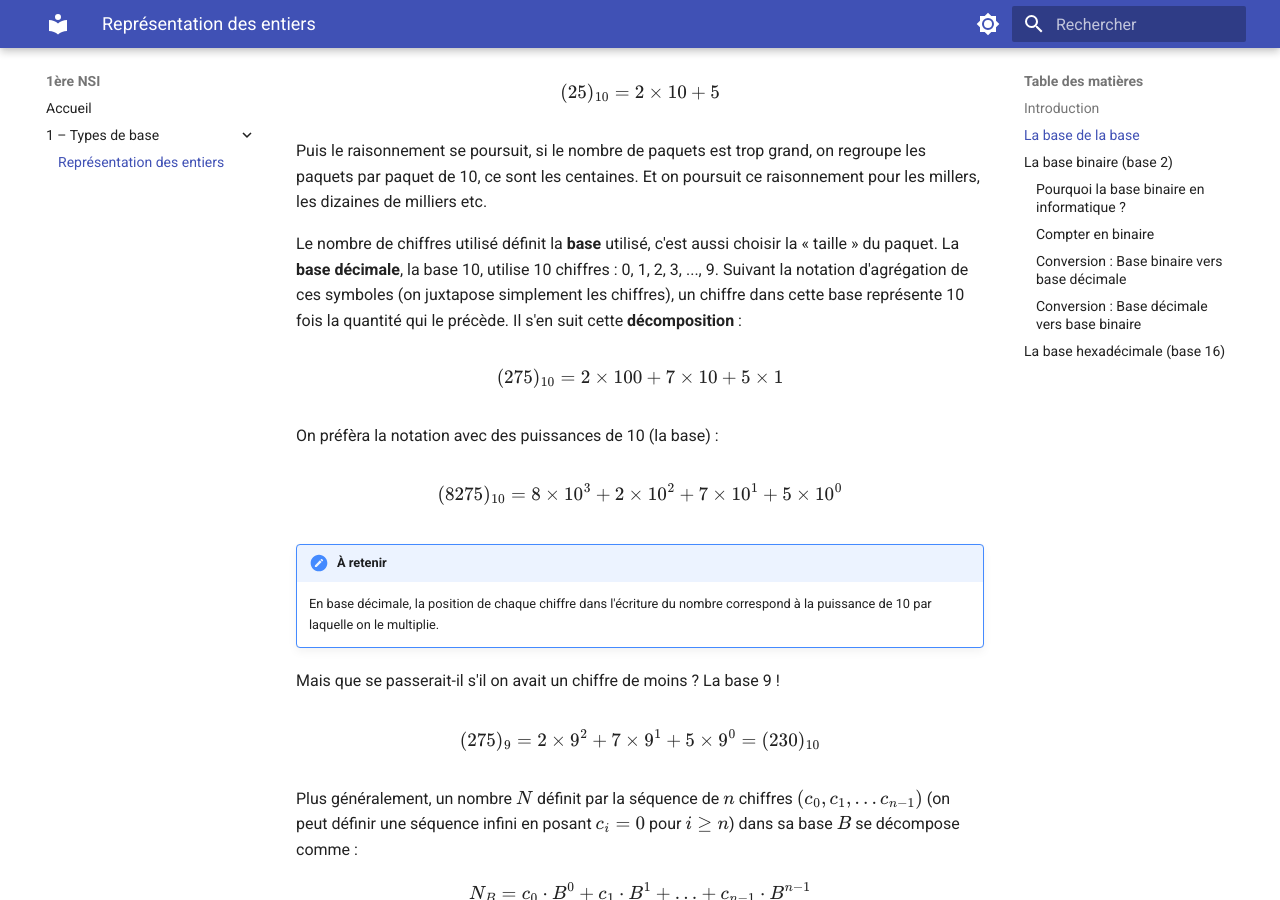
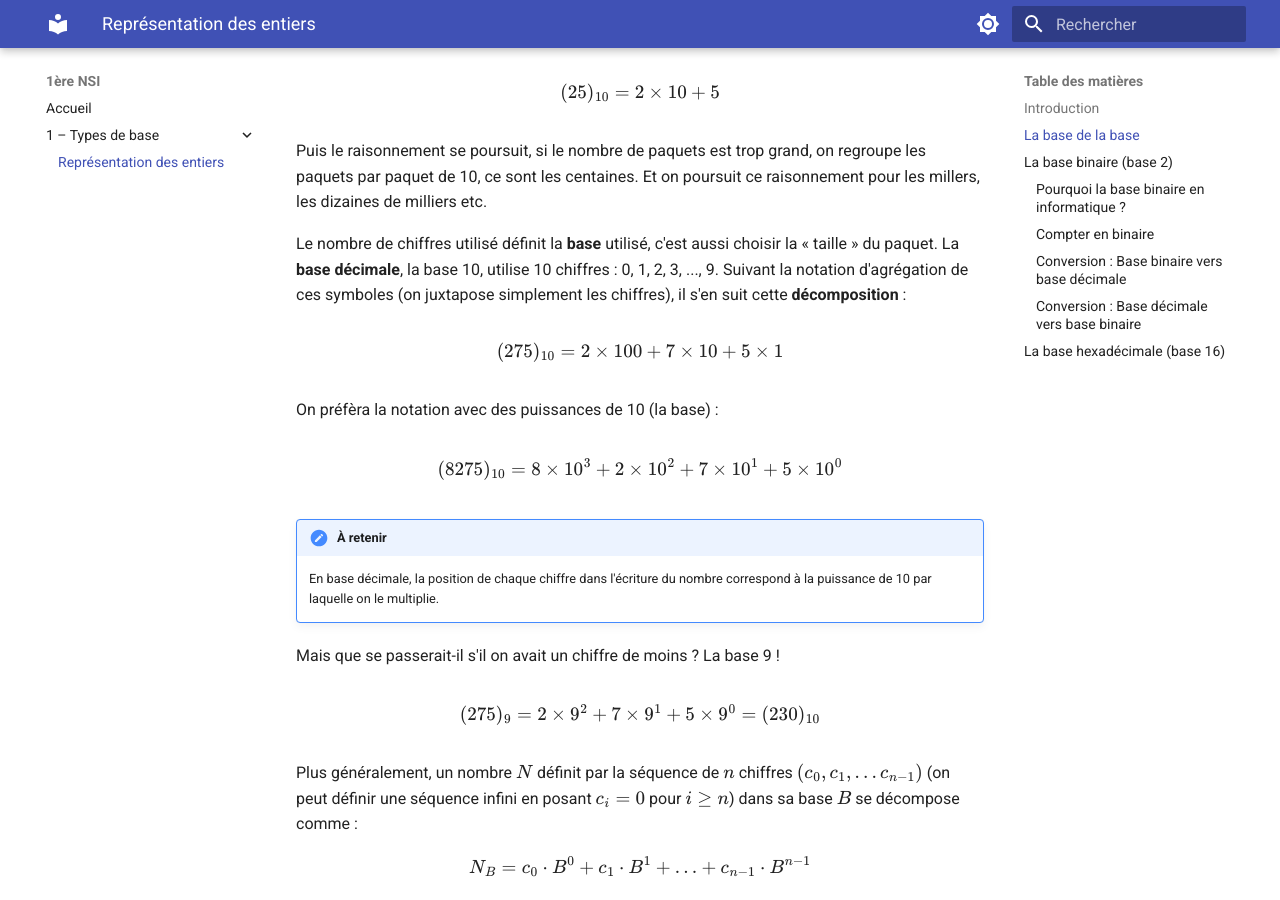
Before and after one commit to ArthurRouquan/NSI, an MkDocs documentation site: the page built from docs/1 – Types de base/index.md, in a window 1280 px wide and 900 px high, scrolled down 1185 px. Built offline with MkDocs 1.6.1 and Material for MkDocs 9.7.7, drawn with Linux system fonts in a browser that asks for light colours.

Commit message:
tournture bizarre

```diff
--- a/docs/1 – Types de base/index.md
+++ b/docs/1 – Types de base/index.md
@@ -28,7 +28,7 @@ Puis le raisonnement se poursuit, si le nombre de paquets est trop grand, on reg
 
 <!-- Ainsi, on représente aujourd'hui un nombre par une **suite** de symboles, les **chiffres**.  -->
 
-Le nombre de chiffres utilisé définit la **base** utilisé, c'est aussi choisir la « taille » du paquet. La **base décimale**, la base 10, utilise 10 chiffres : 0, 1, 2, 3, ..., 9. Suivant la notation d'agrégation de ces symboles (on juxtapose simplement les chiffres), un chiffre dans cette base représente 10 fois la quantité qui le précède. Il s'en suit cette **décomposition** :
+Le nombre de chiffres utilisé définit la **base** utilisé, c'est aussi choisir la « taille » du paquet. La **base décimale**, la base 10, utilise 10 chiffres : 0, 1, 2, 3, ..., 9. Suivant la notation d'agrégation de ces symboles (on juxtapose simplement les chiffres), il s'en suit cette **décomposition** :
 
 $$
 (275)_{10} = 2 \times 100 + 7 \times 10 + 5 \times 1
```
